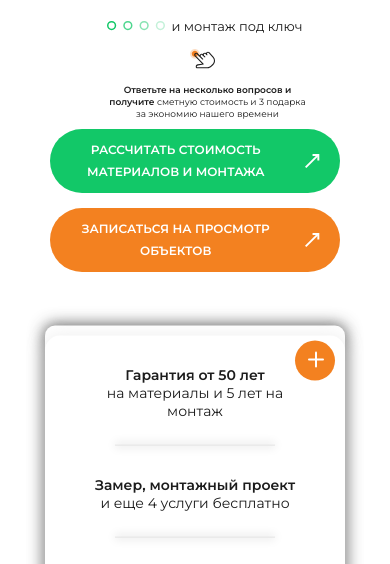
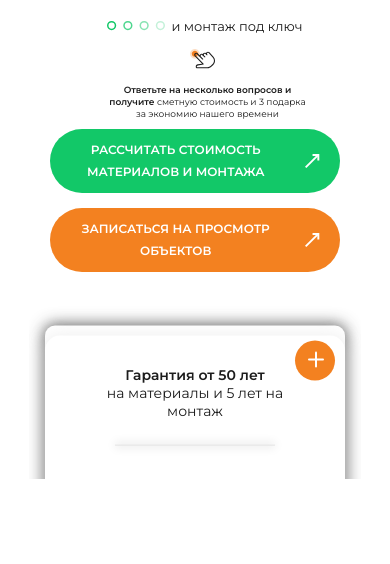
Before and after one commit to Nexuslolz/roof-academy, a plain HTML site: page index.html in a window 390 px wide. Shown: the part 226-790 px from the top of the page. Drawn offline with Linux system fonts and the light colour scheme.

Commit message:
fix: fix adaptive styles

```diff
--- a/style/global.css
+++ b/style/global.css
@@ -69,6 +69,7 @@
         width: 100%;
         overflow-y: hidden;
         max-height: 100vh;
+        height: 100%;
         background: none;
     }
 
@@ -89,6 +90,9 @@
         display: flex;
         align-items: center;
         justify-content: flex-start;
+        overflow-y: hidden;
+        overflow-x: visible;
+        max-height: 600px;
     }
 
     .main__wrapper {
```
